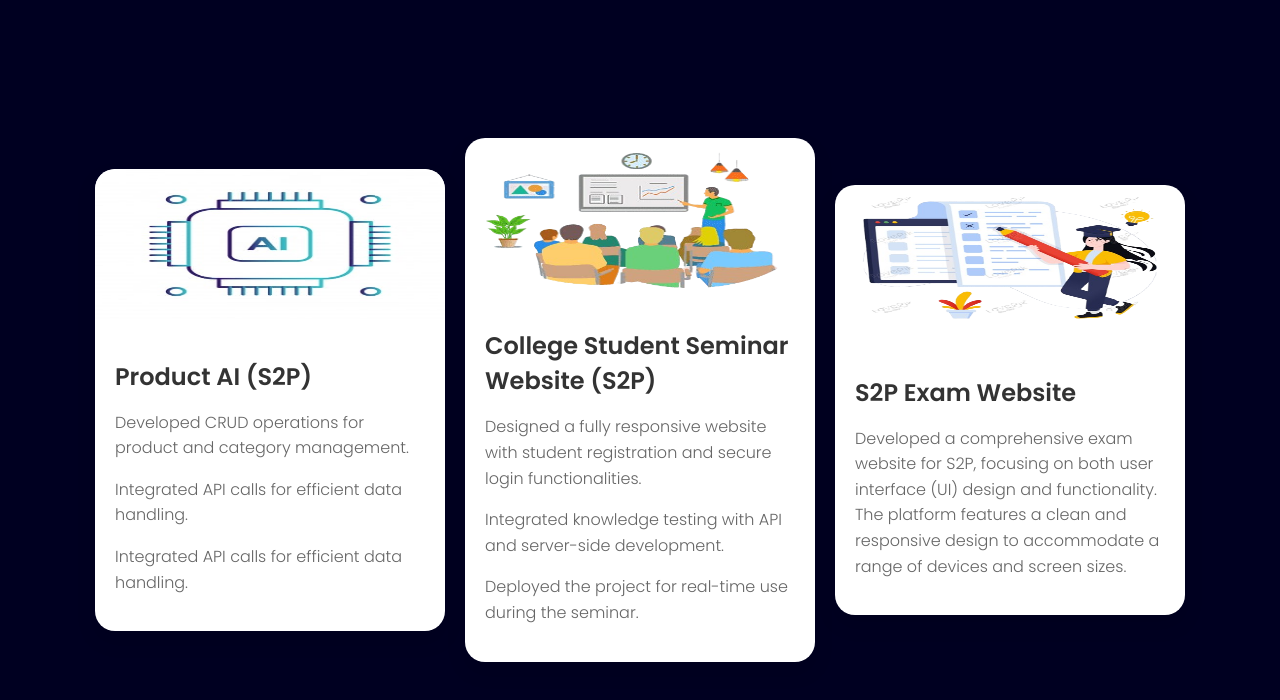
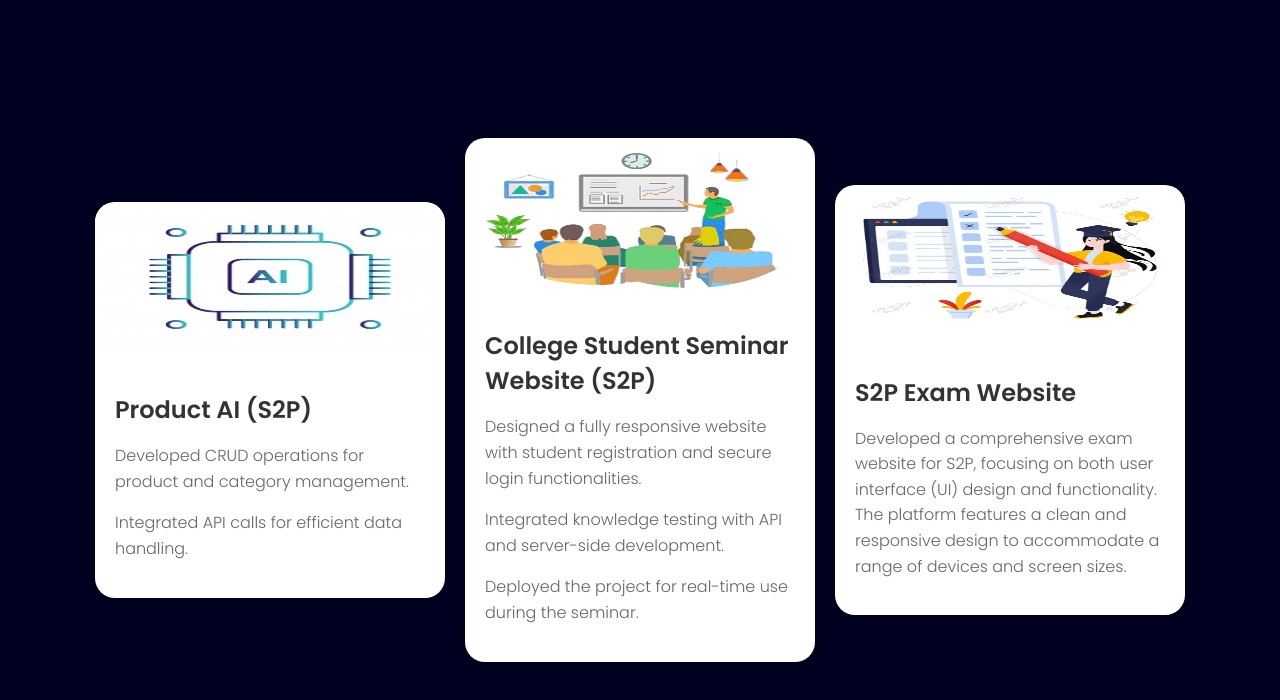
Before and after one commit to DevpShweta/sc-portfolio, a plain HTML site: page projects.html in a window 1280 px wide. Drawn offline with Linux system fonts and the light colour scheme.

Commit message:
Push the correct code

```diff
--- a/projects.html
+++ b/projects.html
@@ -80,7 +80,6 @@
               <h2 class="card-title">Product AI (S2P)</h2>
               <p class="card-text">Developed CRUD operations for product and category management.</p>
               <p class="card-text">Integrated API calls for efficient data handling.</p>
-              <p class="card-text">Integrated API calls for efficient data handling.</p>
 
             </div>
           </div>
```
